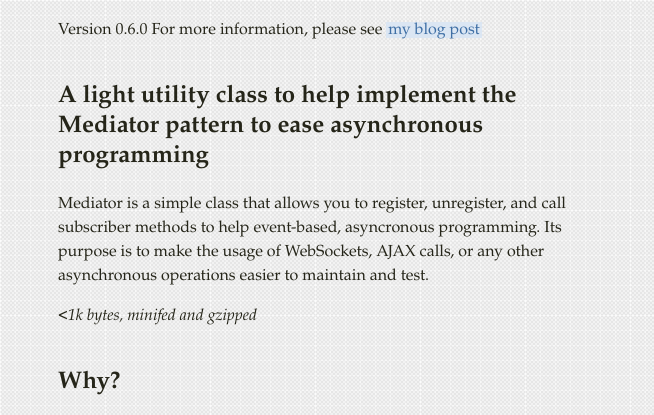
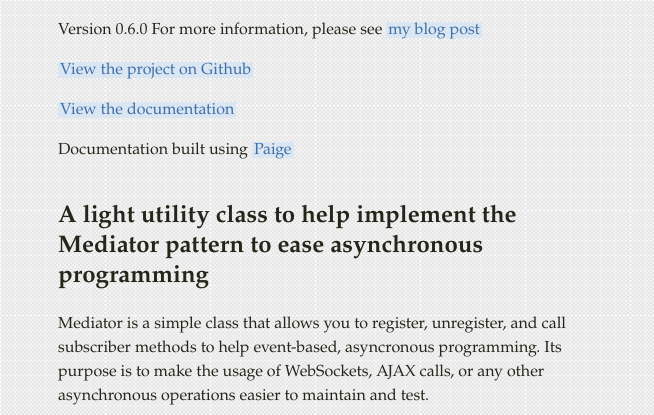
Before and after one commit to ajacksified/Mediator.js, a plain HTML site: page docs/index.html in a window 1280 px wide. Shown: the part 315-730 px from the top of the page, without its empty margins (0-654 px from the left). Drawn offline with Linux system fonts and the light colour scheme.

Commit message:
Regenerated documentation

```diff
--- a/docs/index.html
+++ b/docs/index.html
@@ -3,6 +3,12 @@
 <p>Version 0.6.0
 For more information, please see
 <a href="http://www.thejacklawson.com/index.php/2011/06/mediators-for-modularized-asynchronous-programming-in-javascript/">my blog post</a></p>
+
+<p><a href="https://github.com/ajacksified/Mediator.js">View the project on Github</a></p>
+
+<p><a href="https://ajacksified.github.com/Mediator.js">View the documentation</a></p>
+
+<p>Documentation built using <a href="https://github.com/rthauby/Paige">Paige</a></p>
 
 <h2>A light utility class to help implement the Mediator pattern to ease asynchronous programming</h2>
 
```
